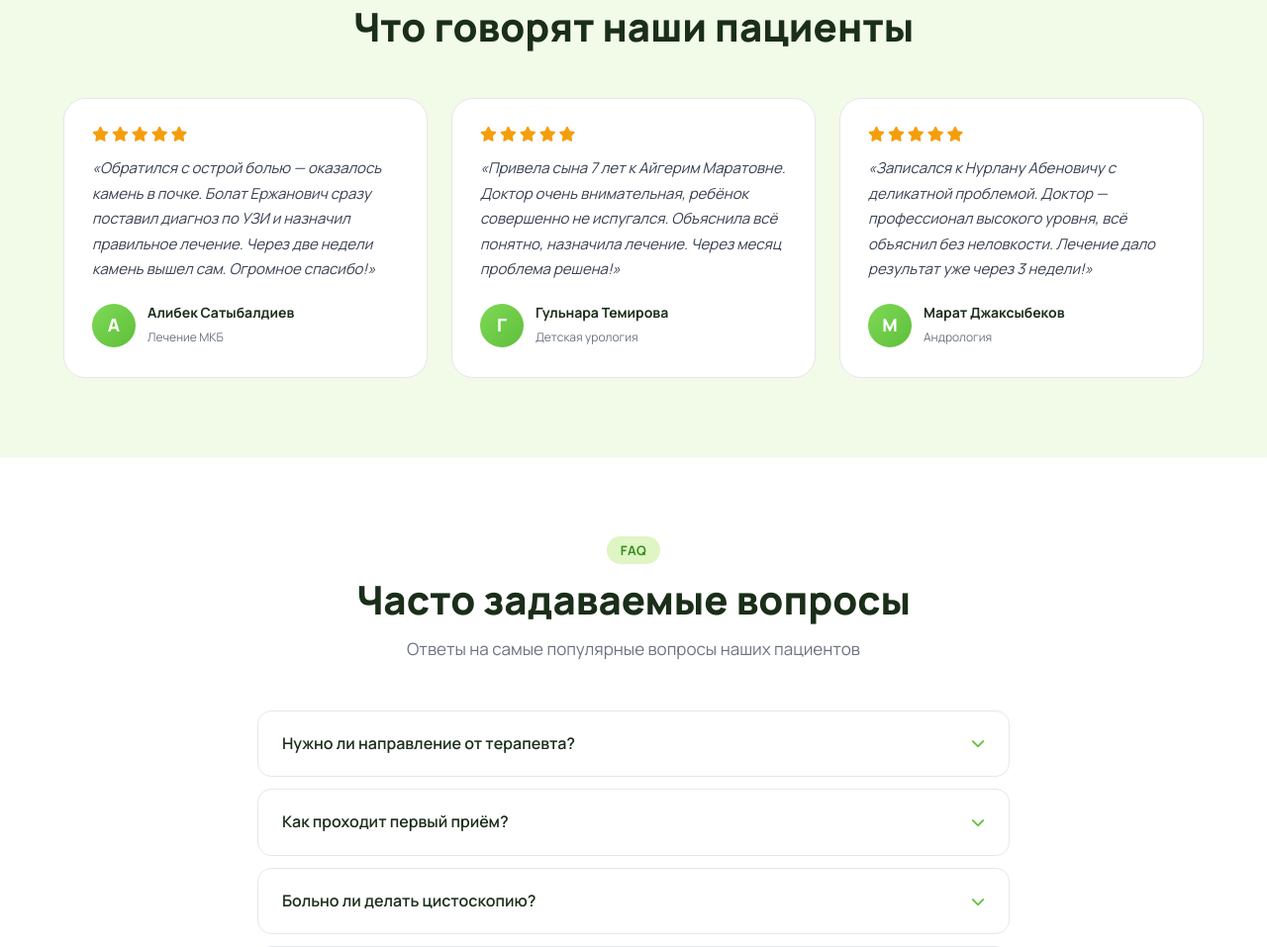
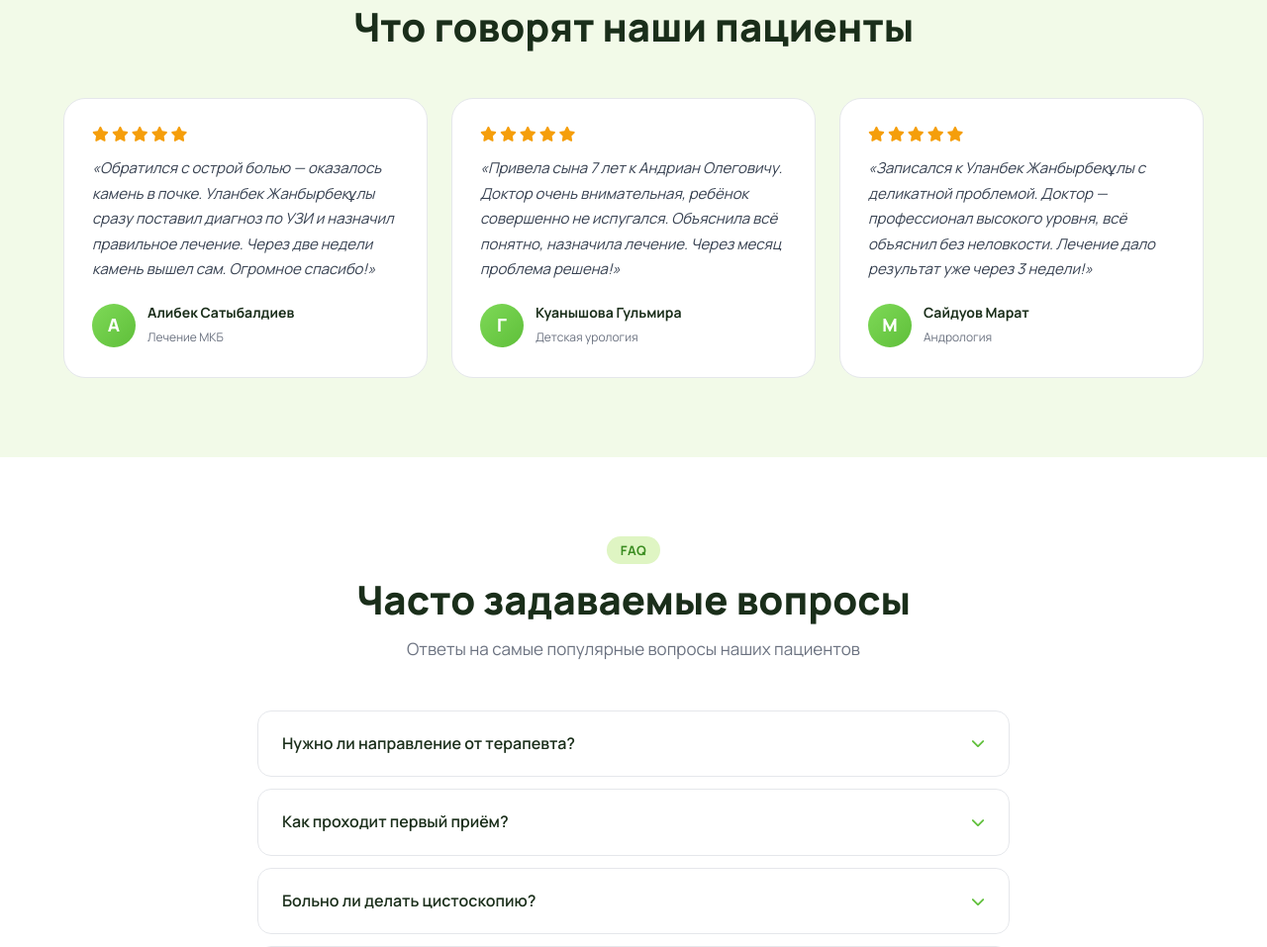
Before and after one commit to mddeku/limeclinic, a plain HTML site: page index.html in a window 1280 px wide. Shown: the part 4381-5338 px from the top of the page at 99% size. Drawn offline with Linux system fonts and the light colour scheme.

Commit message:
Update index.html

```diff
--- a/index.html
+++ b/index.html
@@ -331,7 +331,7 @@
         <div class="review-stars">
           <i class="fa-solid fa-star"></i><i class="fa-solid fa-star"></i><i class="fa-solid fa-star"></i><i class="fa-solid fa-star"></i><i class="fa-solid fa-star"></i>
         </div>
-        <p>«Обратился с острой болью — оказалось камень в почке. Болат Ержанович сразу поставил диагноз по УЗИ и назначил правильное лечение. Через две недели камень вышел сам. Огромное спасибо!»</p>
+        <p>«Обратился с острой болью — оказалось камень в почке. Уланбек Жанбырбекұлы сразу поставил диагноз по УЗИ и назначил правильное лечение. Через две недели камень вышел сам. Огромное спасибо!»</p>
         <div class="review-author">
           <div class="review-avatar">А</div>
           <div class="review-info">
@@ -344,11 +344,11 @@
         <div class="review-stars">
           <i class="fa-solid fa-star"></i><i class="fa-solid fa-star"></i><i class="fa-solid fa-star"></i><i class="fa-solid fa-star"></i><i class="fa-solid fa-star"></i>
         </div>
-        <p>«Привела сына 7 лет к Айгерим Маратовне. Доктор очень внимательная, ребёнок совершенно не испугался. Объяснила всё понятно, назначила лечение. Через месяц проблема решена!»</p>
+        <p>«Привела сына 7 лет к Андриан Олеговичу. Доктор очень внимательная, ребёнок совершенно не испугался. Объяснила всё понятно, назначила лечение. Через месяц проблема решена!»</p>
         <div class="review-author">
           <div class="review-avatar">Г</div>
           <div class="review-info">
-            <strong>Гульнара Темирова</strong>
+            <strong>Куанышова Гульмира</strong>
             <span>Детская урология</span>
           </div>
         </div>
@@ -357,11 +357,11 @@
         <div class="review-stars">
           <i class="fa-solid fa-star"></i><i class="fa-solid fa-star"></i><i class="fa-solid fa-star"></i><i class="fa-solid fa-star"></i><i class="fa-solid fa-star"></i>
         </div>
-        <p>«Записался к Нурлану Абеновичу с деликатной проблемой. Доктор — профессионал высокого уровня, всё объяснил без неловкости. Лечение дало результат уже через 3 недели!»</p>
+        <p>«Записался к Уланбек Жанбырбекұлы с деликатной проблемой. Доктор — профессионал высокого уровня, всё объяснил без неловкости. Лечение дало результат уже через 3 недели!»</p>
         <div class="review-author">
           <div class="review-avatar">М</div>
           <div class="review-info">
-            <strong>Марат Джаксыбеков</strong>
+            <strong>Сайдуов Марат</strong>
             <span>Андрология</span>
           </div>
         </div>
```
